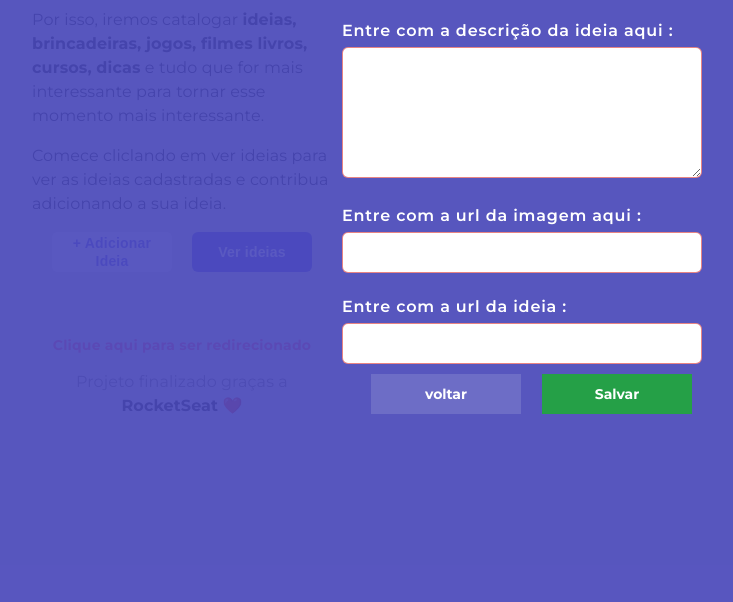
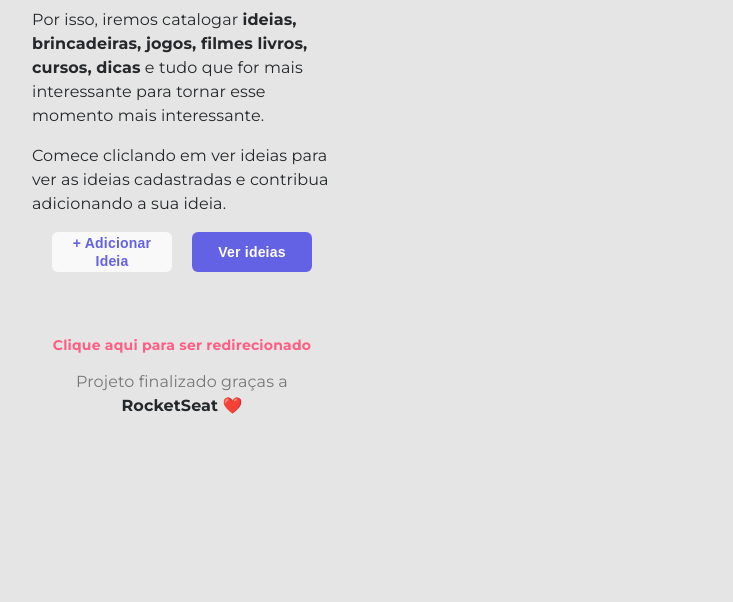
Before and after one commit to Rip4568/CasaCriativaRocketseat, a website: page views/index.html in a window 1280 px wide. Shown: the part 198-800 px from the top of the page, without its empty margins (118-851 px from the left). Drawn offline with nearby package versions, Linux system fonts and the light colour scheme; files that its build step writes are made by us from their sources; files whose address does not match are found by name.

Commit message:
classe hide adicionada novamente

```diff
--- a/views/modal.html
+++ b/views/modal.html
@@ -1,4 +1,4 @@
-<div id="modal" class="">
+<div id="modal" class="hide">
   <div class="content">
     <h1>Nova ideia</h1>
     <form action="/" method="POST" onsubmit="return checkFilds(event)">
@@ -11,7 +11,7 @@
         <label for="category">Digite a categoria da idea aqui :</label>
         <input type="text" name="category" id="category-idea" />
         <!-- <p>sugestão para icones <a href="https://www.flaticon.com/packs/science-fiction-avatars-24"
-                      target="_blank">aqui</a>(nova janela automatica)</p> botão causando vazamento, conserta caso queira que seja mostrado -->
+          target="_blank">aqui</a>(nova janela automatica)</p> botão causando vazamento, conserta caso queira que seja mostrado -->
       </div>
 
       <div class="input-wrapper">
```
